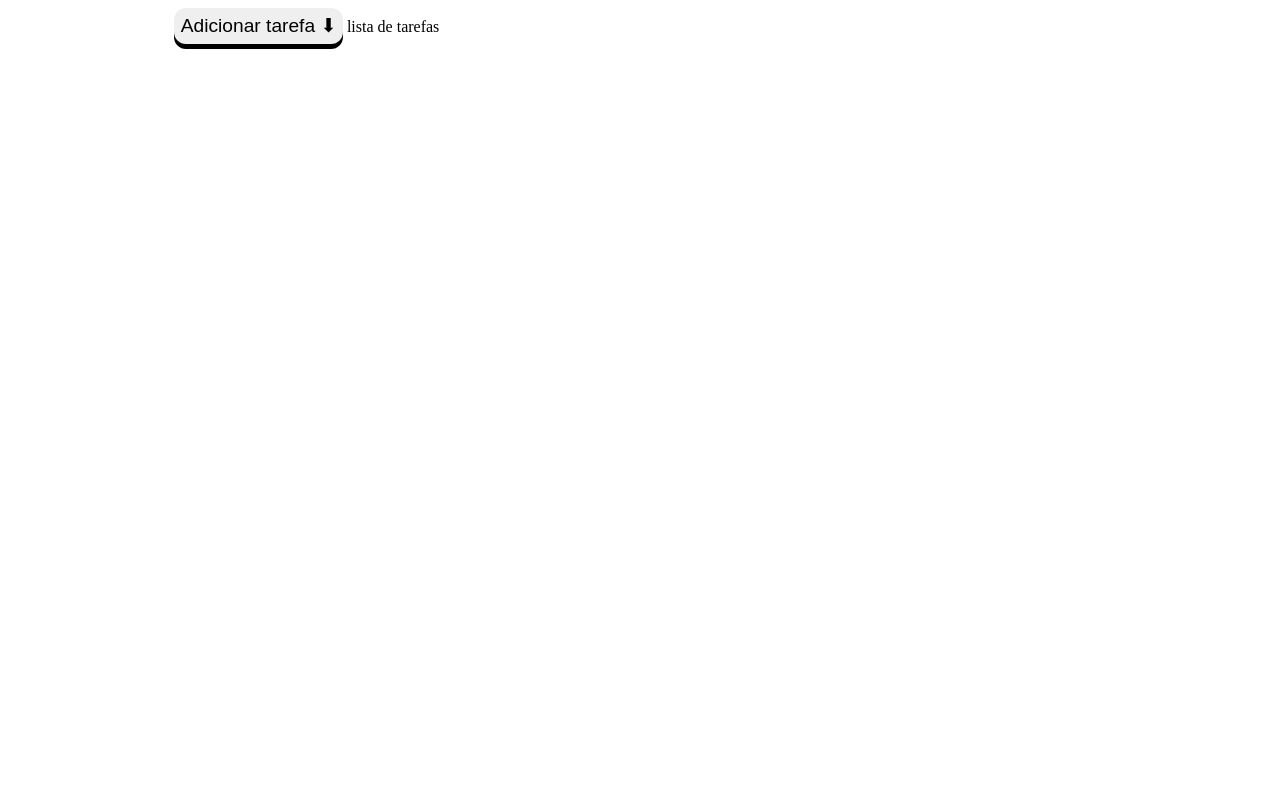
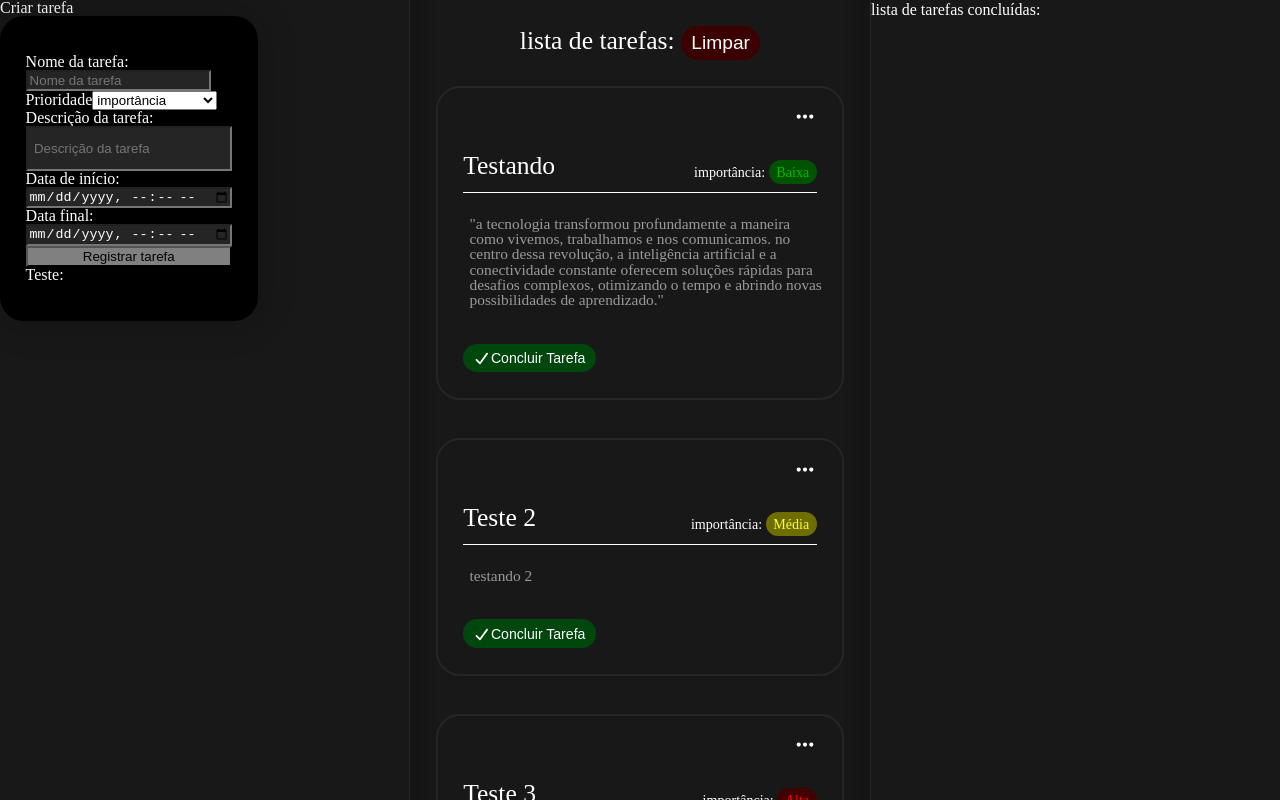
Before and after one commit to Davi-Prussek/desenvolvimento-web-II, a Vue app in the folder 2026-Professor-Fábio-Longo-de-Moura/lista-tarefas/: page / in a window 1280 px wide. Built offline with nearby package versions, Linux system fonts and the light colour scheme.

Commit message:
Atualizações no CSS

```diff
--- a/2026-Professor-Fábio-Longo-de-Moura/lista-tarefas/package.json
+++ b/2026-Professor-Fábio-Longo-de-Moura/lista-tarefas/package.json
@@ -13,6 +13,11 @@
     "format": "prettier --write --experimental-cli src/"
   },
   "dependencies": {
+    "@fortawesome/fontawesome-svg-core": "^7.2.0",
+    "@fortawesome/free-brands-svg-icons": "^7.2.0",
+    "@fortawesome/free-regular-svg-icons": "^7.2.0",
+    "@fortawesome/free-solid-svg-icons": "^7.2.0",
+    "@fortawesome/vue-fontawesome": "^3.1.3",
     "pinia": "^3.0.4",
     "vue": "^3.5.29",
     "vue-router": "^5.0.3"
--- a/2026-Professor-Fábio-Longo-de-Moura/lista-tarefas/src/App.vue
+++ b/2026-Professor-Fábio-Longo-de-Moura/lista-tarefas/src/App.vue
@@ -1,10 +1,55 @@
 <script setup>
-import { ref } from 'vue';
+import { ref,onMounted,onUnmounted } from 'vue';
+import { faTrash,faPencil,faCheck,faEllipsis } from '@fortawesome/free-solid-svg-icons';
+
+/*
+Tabela de cores = [
+
+Cores_escuras = {
+color: #1f0000,
+color: #015201,
+color: #6d6d00}
+
+Cores_claras = {
+color: red,
+color: #01bb01,
+color: #ffff2b}
+]
+*/
+
 // #region variáveis principais
+const menu = ref(true)
+const menuRef = ref(null)
 const add_section = ref(false);
 const completa_section = ref(false);
 const delete_section = ref(false);
-const tarefas = ref([]);
+const deleteAll_section = ref(false);
+const tarefas = ref([
+  {
+    nome: 'Testando',
+    desc: '"a tecnologia transformou profundamente a maneira como vivemos, trabalhamos e nos comunicamos. no centro dessa revolução, a inteligência artificial e a conectividade constante oferecem soluções rápidas para desafios complexos, otimizando o tempo e abrindo novas possibilidades de aprendizado."',
+    dataInicio: '',
+    dataFinal: '',
+    status: 'incompleta',
+    importancia: 'Baixa'
+  },
+  {
+    nome: 'Teste 2',
+    desc: 'testando 2',
+    dataInicio: '',
+    dataFinal: '',
+    status: 'incompleta',
+    importancia: 'Média'
+  },
+  {
+    nome: 'Teste 3',
+    desc: 'testando 3',
+    dataInicio: '',
+    dataFinal: '',
+    status: 'incompleta',
+    importancia: 'Alta'
+  }
+]);
 const tarefasConcluidas = ref([]);
 const nome = ref("");
 const desc = ref("");
@@ -17,11 +62,25 @@ const tarefaConcluida = ref(null);
 const tarefaEditada = ref(null);
 // #endregion
 // #region function
+
+//Controla os (...) das opções
+function abrirConfig(tarefa) {
+  if (menu.value === tarefa) {
+    menu.value = null
+  } else {
+    menu.value = tarefa
+  }
+}
+
+//Função que deixa a primeira letra do nome da tarefa em maiúsculo
+function LMP(nome) { return nome.charAt(0).toUpperCase() + nome.toLowerCase().substring(1) };
+
 // #region validações
 //Validação de nome
 function validarNome(nome) {
   //Validação de nome vazio
   if (nome.length !== 0) {
+    if (nome.length <= 40) {
       //Validação de nome com números
       if (!/[a-zA-Z]/.test(nome)) {
         aviso.value = 'O nome da tarefa deve ter apenas letras'
@@ -32,6 +91,13 @@ function validarNome(nome) {
       }
       else {
         return true;
+      }
+    } else {
+      aviso.value = 'O nome da tarefa deve ter até 40 caracteres'
+      setTimeout(() => {
+        aviso.value = '';
+      }, tempo);
+      return false;
     }
   }
   else if (nome.length == 0) {
@@ -83,14 +149,14 @@ function registrar() {
       tarefas.value.splice(tarefas.value.indexOf(tarefaEditada.value), 1);
       tarefaEditada.value = null;
     }
-    tarefas.value.push(
+    tarefas.value.unshift(
       {
-        nome: nome.value,
-        desc: desc.value,
+        nome: LMP(nome.value),
+        desc: LMP(desc.value),
         dataInicio: dataInicio.value,
         dataFinal: dataFinal.value,
         status: 'incompleta',
-        importancia: importancia.value
+        importancia: importancia.value == '' ? 'padrão' : importancia.value
       }
     );
     nome.value = '';
@@ -129,15 +195,6 @@ function pegarValoresTarefa() {
     dataFinal: tarefaConcluida.value.dataFinal,
   }
 }
-function controleRegistro() {
-  nome.value = '';
-  desc.value = '';
-  dataInicio.value = '';
-  dataFinal.value = '';
-  importancia.value = '';
-  tarefaEditada.value = null;
-  add_section.value = !add_section.value;
-}
 function dataBonitinha(data) {
   return new Date(data).toLocaleString('pt-BR', {
     day: '2-digit',
@@ -156,47 +213,76 @@ function editarTarefa(tarefa) {
   dataFinal.value = tarefaEditada.value.dataFinal;
   importancia.value = tarefaEditada.value.importancia;
 }
+function handleClickOutside(event) {
+  const clicouNoBotao = event.target.closest('.more')
+  const clicouNoMenu = event.target.closest('.menu')
+
+  if (!clicouNoBotao && !clicouNoMenu) {
+    menu.value = null
+  }
+}
+function handleClickOutsideDelete(event) {
+  const clicouNoBotao = event.target.closest('.excluir')
+  const clicouNoDelete = event.target.closest('.limparPrincipal')
+
+  if (!clicouNoBotao && !clicouNoDelete) {
+    add_section.value = null
+  }
+}
+
+onMounted(() => {
+  document.addEventListener('click', handleClickOutside)
+  document.addEventListener('click', handleClickOutsideDelete)
+})
+
+onUnmounted(() => {
+  document.removeEventListener('click', handleClickOutside)
+  document.removeEventListener('click', handleClickOutsideDelete)
+})
 // #endregion
 </script>
 
 <template>
   <main style="display: flex; justify-content: space-around;">
-    <!-- Sessão de confirmação de tarefa -->
-    <!-- #region delete_section -->
-    <div v-if="delete_section" class="delete">
+
+    <div class="deleteAll" v-if="deleteAll_section">
+      <p>Deseja mesmo limpar todas as tarefas registradas?</p>
+      <div>
+        <button @click="tarefas = []; deleteAll_section = !deleteAll_section">Sim</button>
+        <button @click="deleteAll_section = !deleteAll_section">Não</button>
+      </div>
+    </div>
+
+    <div class="delete" v-if="delete_section">
       <h2>Certeza que deseja apagar a seguinte tarefa?</h2>
       <div>
-        <h2>{{ tarefaConcluida.nome }} </h2>
+        <h3>{{ tarefaConcluida.nome }} </h3>
         <p>{{ tarefaConcluida.desc }}</p>
       </div>
       <div style="display: flex; justify-content: center; gap: 2vw;">
-        <button @click="confirmDelete()">Sim</button>
-        <button @click="delete_section = !delete_section">Não</button>
+        <button @click="confirmDelete()" class="confirm">Sim</button>
+        <button @click="delete_section = false" class="desconfirm">Não</button>
       </div>
     </div>
-    <!-- #endregion -->
 
-    <!-- Sessão de exibições de informações da tarefa concluída -->
-    <!-- #region complete_region -->
     <div class="complete" v-if="completa_section">
       <h2>Tarefa concluída: {{ pegarValoresTarefa().nome }}</h2>
       <p>descrição da tarefa: {{ pegarValoresTarefa().desc }}</p>
     </div>
-    <!-- endregion -->
 
-    <!-- Sessão de registro de tarefas -->
-    <!-- #region add_section -->
-    <div v-if="add_section" class="form" @keypress.enter="registrar">
-      <button @click="controleRegistro">fechar</button>
+    <div class="esquerda">
+      <h2 v-if="tarefaEditada == null">Criar tarefa</h2>
+      <h2 v-if="tarefaEditada !== null">Editar tarefa</h2>
+      <div class="form" @keypress.enter="registrar">
         <div>
           <label for="nome">Nome da tarefa:</label> <input id="nome" type="text" v-model="nome"
             placeholder="Nome da tarefa">
           <label for="importância">Prioridade</label>
           <select v-model="importancia" id="importância" name="importância">
             <option disabled value="">importância</option>
-          <option value="verde">não importante</option>
-          <option value="amarelo">pouco importante</option>
-          <option value="vermelho">muito importante</option>
+            <option value="Baixa">não importante</option>
+            <option value="Média">pouco importante</option>
+            <option value="Alta">muito importante</option>
           </select>
         </div>
         <label for="desc">Descrição da tarefa:</label> <input id="desc" type="text" v-model="desc"
@@ -209,63 +295,63 @@ function editarTarefa(tarefa) {
         <button @click="registrar">Registrar tarefa</button>
         <p>Teste: {{ aviso }}</p>
       </div>
-    <!-- endregion -->
+    </div>
 
-    <!-- Conteúdo fixo da tela -->
-    <!-- #region add_section -->
-    <div>
-      <button @click="controleRegistro"
-        style="font-size: 1.5vw; border-radius: 12px; border: none; box-shadow: 0px 5px 0px 0px black; padding: 0.5vw;">Adicionar
-        tarefa ⬇</button>
-      lista de tarefas
+    <div class="meio">
+      <div class="lista-principal">
+        <h2>
+          lista de tarefas:
+          <button @click="deleteAll_section = !deleteAll_section" class="limparPrincipal">Limpar</button>
+        </h2>
 
         <!-- Itens da lista de tarefas que serão exibidos na tela fixa -->
-      <ul style="list-style: none; display: flex; flex-direction: column; gap: 1.5vw;">
-        <li v-for="(tarefa, index) in tarefas" :key="index" style="padding: 1vw;"
-          :style="{ border: tarefa.importancia == 'verde' ? '2px solid green' : tarefa.importancia == 'amarelo' ? '2px solid yellow' : tarefa.importancia == 'amarelo' ? '2px solid red' : '2px solid gray' }">
-          <div style="display: flex; align-items: center; gap: 2vw;">
-            <h2>{{ tarefa.nome }}</h2>
-            <div style="display: flex; align-items: center; gap: 0.2vw;">
-              <p><strong>importância:</strong> {{ tarefa.importancia == 'verde' ? 'não importante' : tarefa.importancia
-                == 'amarelo' ? 'pouco importante' : tarefa.importancia == 'vermelho' ? 'muito importante' : 'padrão'}}
+        <ul v-if="tarefas.length != 0">
+          <li v-for="(tarefa, index) in tarefas" :key="index">
+            <button @click="abrirConfig(tarefa)" class="more"><font-awesome-icon :icon="faEllipsis"/></button>
+            <div class="menu" v-if="menu == tarefa" ref="menuRef">
+              <button @click="editarTarefa(tarefa)"><font-awesome-icon :icon="faPencil"/>Editar</button>
+              <button @click="excluirTarefa(tarefa)" class="excluir"><font-awesome-icon :icon="faTrash"/>Excluir</button>
+            </div>
+            <!-- :style="{ border: tarefa.importancia == 'Baixa' ? '2px solid #015201' : tarefa.importancia == 'Média' ? '2px solid #6d6d00' : tarefa.importancia == 'Alta' ? '2px solid #430000' : '2px solid gray' }" -->
+            <div class="principal">
+              <h3>{{ tarefa.nome }}</h3>
+              <div>
+                <p class="importancia">importância: <span
+                    :style="{ backgroundColor: tarefa.importancia == 'Baixa' ? '#015201' : tarefa.importancia == 'Média' ? '#6d6d00' : tarefa.importancia == 'Alta' ? '#430000' : '#434343', color: tarefa.importancia == 'Baixa' ? '#01bb01' : tarefa.importancia == 'Média' ? '#ffff2b' : tarefa.importancia == 'Alta' ? 'red' : '#919191' }">{{
+                    tarefa.importancia }}</span>
                 </p>
-              <div style="width: 1.3vw; height: 1.3vw;border-radius: 50%;"
-                :style="{ backgroundColor: tarefa.importancia == 'verde' ? 'green' : tarefa.importancia == 'amarelo' ? 'yellow' : tarefa.importancia == 'vermelho' ? 'red' : 'gray' }">
               </div>
             </div>
-          </div>
-          <p>{{ tarefa.desc }}</p>
-          <div style="display: flex; gap: 2vw;">
-            <p v-if="tarefa.dataInicio.length !== 0"><strong>data inicial:</strong> {{ dataBonitinha(tarefa.dataInicio)
+            <p class="desc" v-if="tarefa.desc.length != 0">{{ tarefa.desc }}</p>
+            <p class="desc" v-else>Sem descrição</p>
+            <div>
+              <p v-if="tarefa.dataInicio.length !== 0"><strong>data inicial:</strong> {{
+                dataBonitinha(tarefa.dataInicio)
                 }}</p>
               <p v-if="tarefa.dataFinal.length !== 0"><strong>data final:</strong> {{ tarefa.dataFinal }}</p>
             </div>
-          <div style="display: flex; gap: 1.5vw;">
-            <button @click="concluirTarefa(tarefa); tarefa.status = 'completa';">Concluir Tarefa</button>
-            <button @click="excluirTarefa(tarefa)">Excluir Tarefa</button>
-            <button @click="editarTarefa(tarefa)">Editar Tarefa</button>
+            <div>
+              <button class="pronto" @click="concluirTarefa(tarefa); tarefa.status = 'completa';"><font-awesome-icon :icon="faCheck"/>Concluir Tarefa</button>
             </div>
           </li>
         </ul>
+        <p v-else class="vazio">Não há tarefas registradas no momento</p>
       </div>
-    <!-- #endregion -->
+    </div>
 
-    <!-- Conteúdo das listas concluídas -->
-    <!-- #region concluidas -->
-
-    <div :style="{ visibility: tarefasConcluidas.length == 0 ? 'hidden' : 'visible' }">
+    <div class="direita">
       <h2>
         lista de tarefas concluídas:
-        <button @click="tarefasConcluidas = [];">Limpar</button>
+        <button @click="tarefasConcluidas = [];"
+          :style="{ visibility: tarefasConcluidas.length == 0 ? 'hidden' : 'visible' }">Limpar</button>
       </h2>
       <ul style="list-style: none;">
         <li v-for="(tarefa, index) in tarefasConcluidas" :key="index">
-          <h4><strong>Nome: </strong>{{ tarefa.nome }}</h4>
-          <p>Descrição: {{ tarefa.desc }}</p>
+          <h4>{{ tarefa.nome }}</h4>
+          <p v-if="tarefa.desc.length !== 0">{{ tarefa.desc }}</p>
         </li>
       </ul>
     </div>
-    <!-- endregion -->
   </main>
 </template>
 
@@ -273,23 +359,186 @@ function editarTarefa(tarefa) {
 body,
 html,
 main {
+  height: 100vh;
   display: flex;
+  justify-content: space-around;
+  color: white;
+
+  .esquerda,
+  .meio,
+  .direita {
+    flex: 1;
   }
 
-.delete {
-  position: fixed;
+  .esquerda {
+    box-shadow: 5px 0px 10px 10px rgba(12, 12, 12, 0.187);
+    border-right: 0.5px solid rgb(41, 41, 41);
+  }
+
+  .meio {
+    max-height: 100vh;
+    overflow-y: hidden;
+    padding-inline: 2vw;
+    text-align: center;
+    .lista-principal {
+      .vazio {
+        font-size: 1.5vw;
+        position: absolute;
         top: 50%;
-  left: 50%;
-  transform: translate(-50%, -50%);
-  box-shadow: 0px 0px 30px 10px rgba(0, 0, 0, 0.132);
-  padding: 2vw 1vw;
+        right: 50%;
+        transform: translate(50%, -50%);
+      }
+      .limparPrincipal {
+        border: none;
+        background-color: #3b0000;
+        color: white;
+        font-size: 1.5vw;
+        padding: 0.5vw 0.8vw;
+        border-radius: 20px;
+      }
+      .limparPrincipal:hover {
+        background-color: #1f0000;
+        cursor: pointer;
+      }
+      ul {
+        padding-bottom: 15vw;
+        margin-bottom: 15vw;
+        max-height: 75vh;
+        overflow-y: auto;
+        scrollbar-width: none;
+        display: flex;
+        flex-wrap: wrap;
+        justify-content: center;
+        gap: 3vw;
+
+        div {
+          margin-top: 1vw;
+          display: flex;
+          gap: 2vw;
+          .pronto {
+            background-color: rgb(0, 71, 13);
+            border: none;
+            color: white;
+            font-size: 1.1vw;
+            padding: 0.5vw 0.8vw;
+            border-radius: 14px;
+            display: flex;
+            justify-content: center;
+            transition: 0.1s ease all;
+            align-items: center;
+          }
+
+          .pronto:hover {
+            cursor: pointer;
+            background-color: rgb(0, 41, 7);
+          }
+        }
+      }
+
+      li {
+        border: 2px solid rgb(38, 38, 38);
+        padding: 2vw 2vw;
+        padding-top: 4vw;
+        width: 90%;
         border-radius: 24px;
+        position: relative;
 
-  div button {
+        h3 {
+          font-size: 2vw;
+          word-wrap: break-word;
+        }
+        .more {
+          position: absolute;
           border: none;
-    font-size: 1.3vw;
-    padding: 0.3vw;
+          font-size: 1.5vw;
+          padding: 0.5vw;
+          background-color: transparent;
+          color: white;
+          top: 1vw;
+          right: 1.5vw;
+          transition: 0.2s ease all;
+          border-radius: 15px;
+        }
+        .more:hover {
+          cursor: pointer;
+          background-color: rgb(41, 41, 41);
+        }
+        .menu {
+          background-color: rgb(36, 36, 36);
+          padding: 0.6vw 0.5vw;
+          display: flex;
+          gap: 1vw;
+          border-radius: 24px;
+          flex-direction: column;
+          width: 8vw;
+          position: absolute;
+          right: 1.5vw;
+          top: 3.5vw;
+          box-shadow: 0px 0px 15px 15px rgba(0, 0, 0, 0.215);
+          button {
+            padding: 0.8vw;
+            border-radius: 18px;
+            font-size: 1.1vw;
+            color: white;
+            background-color: transparent;
+            border: none;
+            transition: 0.1s ease all;
+          }
+          button:hover {
+            cursor: pointer;
+            background-color: rgb(87, 87, 87);
+          }
+        }
+
+        .principal {
+          display: flex;
+          gap: 2vw;
+          flex-wrap: wrap;
+          justify-content: space-between;
+          align-items: center;
+          padding-bottom: 1vw;
+          margin-bottom: 1vw;
+          border-bottom: 1px solid white;
+
+          p {
+            font-size: 1.1vw;
+
+            span {
               border-radius: 12px;
+              padding: 0.3vw 0.6vw;
+            }
+          }
+
+          div {
+            display: flex;
+            align-items: center;
+
+            div {
+              border-radius: 50%;
+              height: 1.5vw;
+              width: 1.5vw;
+            }
+          }
+        }
+
+        .desc {
+          text-align: left;
+          padding: 0.8vw 0.5vw;
+          width: 100%;
+          color: rgb(154, 154, 154);
+          font-size: 1.2vw;
+        }
+      }
+    }
+    h2 {
+      font-size: 2vw;
+      margin: 2vw;
+    }
+  }
+
+  .direita {
+    box-shadow: -5px 0px 10px 10px rgba(12, 12, 12, 0.187);
+    border-left: 0.5px solid rgb(41, 41, 41);
   }
 }
 
@@ -297,20 +546,24 @@ main {
   border-radius: 24px;
   padding: 3vw 2vw;
   box-shadow: 0px 0px 30px 10px rgba(0, 0, 0, 0.132);
-  position: fixed;
-  top: 50%;
-  left: 50%;
-  transform: translate(-50%, -50%);
+  width: min-content;
   display: flex;
   flex-direction: column;
-  z-index: 2;
+  background-color: black;
+  color: white;
+  position: relative;
+
+  input {
+    background-color: rgb(37, 37, 37);
+    color: white;
+  }
+
+  button {
+    background-color: gray;
+  }
 
   #desc {
     padding: 1vw 0.5vw;
-  }
-
-  div {
-    display: flex;
   }
 }
 
@@ -324,4 +577,91 @@ main {
   z-index: 3;
   padding: 2vw 1vw;
 }
+
+.delete {
+  width: 70vh;
+  font-size: 1.3vw;
+  position: fixed;
+  top: 50%;
+  left: 50%;
+  transform: translate(-50%, -50%);
+  box-shadow: 0px 0px 30px 10px rgba(21, 21, 21, 0.717);
+  padding: 2vw 2vw;
+  border-radius: 24px;
+  background-color: rgb(18, 18, 18);
+  z-index: 10;
+  h2 {
+    font-size: 2vw;
+  }
+  div {
+  h3 {
+    padding-bottom: 1vw;
+    margin-bottom: 1vw;
+    font-size: 1.6vw;
+    border-bottom: 1px solid white;
+  }
+  p {
+    color: rgb(154, 154, 154);
+  }
+  margin-top: 2vw;
+  width: 100%;
+  justify-content: center;
+  gap: 3vw;
+    button {
+    background-color: transparent;
+    color: white;
+    border: none;
+    font-size: 1.3vw;
+    padding: 0.5vw 1vw;
+    border-radius: 12px;
+    transition: all 0.1s ease;
+  }
+  .desconfirm {
+    background-color: rgb(0, 107, 0);
+  }
+  .confirm {
+    background-color: rgb(152, 0, 0);
+  }
+  .desconfirm:hover {
+    cursor: pointer;
+    background-color: rgb(0, 70, 0);
+  }
+  .confirm:hover {
+    cursor: pointer;
+    background-color: rgb(70, 0, 0);
+  }
+  }
+}
+
+.deleteAll {
+  font-size: 1.3vw;
+  position: fixed;
+  top: 50%;
+  left: 50%;
+  transform: translate(-50%, -50%);
+  box-shadow: 0px 0px 30px 10px rgba(21, 21, 21, 0.717);
+  padding: 2vw 1vw;
+  border-radius: 24px;
+  background-color: rgb(18, 18, 18);
+  z-index: 10;
+
+  div {
+    margin-top: 2vw;
+    width: 100%;
+  display: flex;
+  justify-content: center;
+  gap: 3vw;
+    button {
+    background-color: transparent;
+    color: white;
+    border: none;
+    font-size: 1.3vw;
+    padding: 0.5vw 1vw;
+    border-radius: 12px;
+  }
+  button:hover {
+    background-color: rgb(43, 43, 43);
+  }
+  }
+}
 </style>
--- /dev/null
+++ b/2026-Professor-Fábio-Longo-de-Moura/lista-tarefas/src/assets/main.css
@@ -0,0 +1,56 @@
+/* http://meyerweb.com/eric/tools/css/reset/
+   v2.0 | 20110126
+   License: none (public domain)
+*/
+
+html, body, div, span, applet, object, iframe,
+h1, h2, h3, h4, h5, h6, p, blockquote, pre,
+a, abbr, acronym, address, big, cite, code,
+del, dfn, em, img, ins, kbd, q, s, samp,
+small, strike, strong, sub, sup, tt, var,
+b, u, i, center,
+dl, dt, dd, ol, ul, li,
+fieldset, form, label, legend,
+table, caption, tbody, tfoot, thead, tr, th, td,
+article, aside, canvas, details, embed,
+figure, figcaption, footer, header, hgroup,
+menu, nav, output, ruby, section, summary,
+time, mark, audio, video {
+	margin: 0;
+	padding: 0;
+	border: 0;
+	font-size: 100%;
+	font: inherit;
+	vertical-align: baseline;
+}
+/* HTML5 display-role reset for older browsers */
+article, aside, details, figcaption, figure,
+footer, header, hgroup, menu, nav, section {
+	display: block;
+}
+body {
+	line-height: 1;
+}
+ol, ul {
+	list-style: none;
+}
+blockquote, q {
+	quotes: none;
+}
+blockquote:before, blockquote:after,
+q:before, q:after {
+	content: '';
+	content: none;
+}
+table {
+	border-collapse: collapse;
+	border-spacing: 0;
+}
+
+body,
+html,
+main,
+#app {
+  background-color: rgb(24, 24, 24);
+  width: 100%;
+}
--- a/2026-Professor-Fábio-Longo-de-Moura/lista-tarefas/src/main.js
+++ b/2026-Professor-Fábio-Longo-de-Moura/lista-tarefas/src/main.js
@@ -3,10 +3,14 @@ import { createPinia } from 'pinia'
 
 import App from './App.vue'
 import router from './router'
+import '@/assets/main.css'
+import '@fortawesome/free-solid-svg-icons'
+import { FontAwesomeIcon } from '@fortawesome/vue-fontawesome'
 
 const app = createApp(App)
 
 app.use(createPinia())
 app.use(router)
+app.component('font-awesome-icon', FontAwesomeIcon)
 
 app.mount('#app')
```
Also changed, not shown: 1 other file (tests, documents, lock files or other folders). Lines whose indentation alone changed are shown as unchanged.
